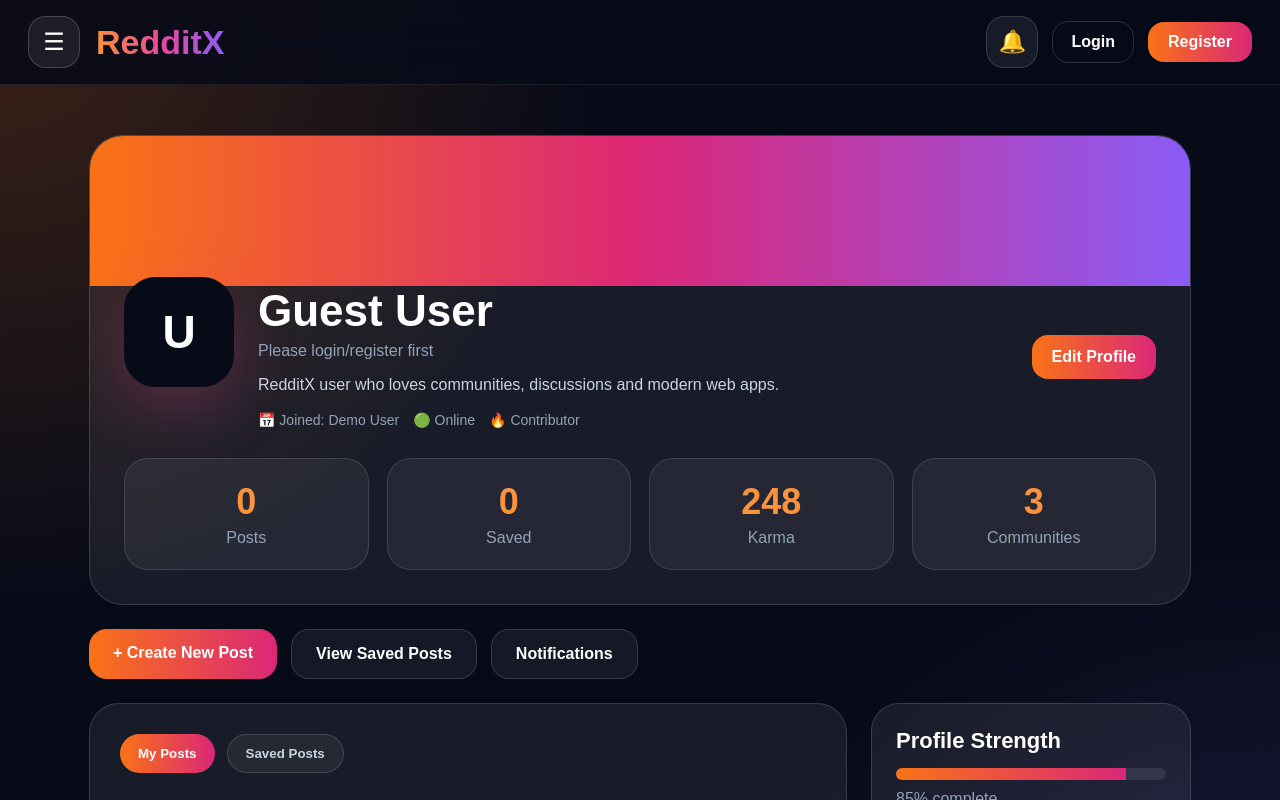
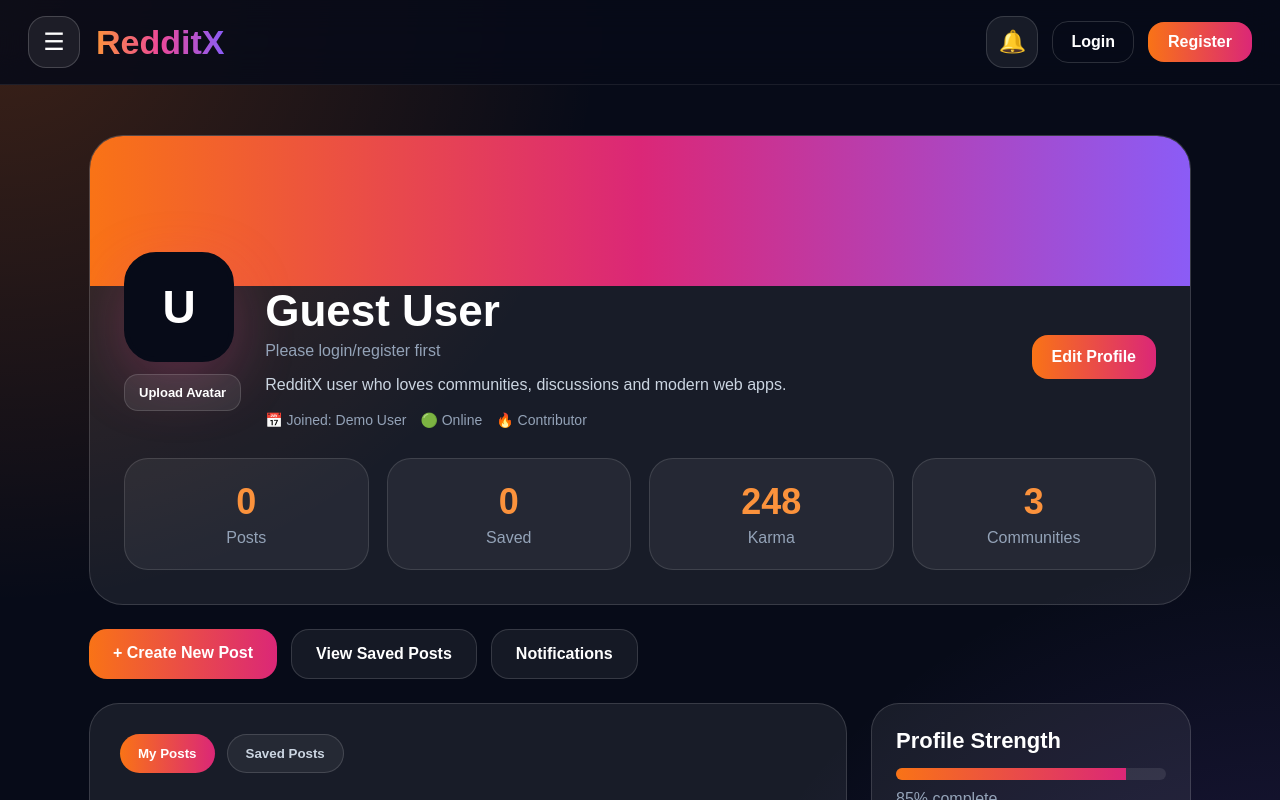
Before and after one commit to Kesarkarale/reddit-clone, a Next.js app: page /profile in a window 1280 px wide. Shown: the top 800 px of the page. Built offline with nearby package versions, Linux system fonts and the light colour scheme.

Commit message:
Update page.js

```diff
--- a/app/profile/page.js
+++ b/app/profile/page.js
@@ -8,6 +8,7 @@ export default function Profile() {
   const [posts, setPosts] = useState([]);
   const [savedPosts, setSavedPosts] = useState([]);
   const [tab, setTab] = useState("posts");
+  const [avatarImage, setAvatarImage] = useState("");
 
   useEffect(() => {
     const savedUser = JSON.parse(localStorage.getItem("redditxUser"));
@@ -17,9 +18,31 @@ export default function Profile() {
     setUser(savedUser);
     setPosts(savedPosts);
     setSavedPosts(saved);
+    setAvatarImage(savedUser?.avatar || "");
   }, []);
 
+  function handleAvatarUpload(e) {
+    const file = e.target.files[0];
+    if (!file) return;
+
+    const reader = new FileReader();
+
+    reader.onloadend = () => {
+      const updatedUser = {
+        ...user,
+        avatar: reader.result,
+      };
+
+      localStorage.setItem("redditxUser", JSON.stringify(updatedUser));
+      setUser(updatedUser);
+      setAvatarImage(reader.result);
+    };
+
+    reader.readAsDataURL(file);
+  }
+
   const karma = posts.reduce((total, post) => total + (post.votes || 1), 0);
+
   const joinedDate = user?.joinedAt
     ? new Date(user.joinedAt).toLocaleDateString()
     : "Demo User";
@@ -40,8 +63,26 @@ export default function Profile() {
           <div style={cover}></div>
 
           <div style={profileContent}>
-            <div style={avatar}>
-              {user?.username ? user.username.charAt(0).toUpperCase() : "U"}
+            <div>
+              <div style={avatar}>
+                {avatarImage ? (
+                  <img src={avatarImage} alt="avatar" style={avatarImg} />
+                ) : user?.username ? (
+                  user.username.charAt(0).toUpperCase()
+                ) : (
+                  "U"
+                )}
+              </div>
+
+              <label style={uploadBtn}>
+                Upload Avatar
+                <input
+                  type="file"
+                  accept="image/*"
+                  hidden
+                  onChange={handleAvatarUpload}
+                />
+              </label>
             </div>
 
             <div style={{ flex: 1 }}>
@@ -123,6 +164,7 @@ export default function Profile() {
                       <p style={meta}>r/{post.community || "general"}</p>
                       <h3 style={postTitle}>{post.title}</h3>
                       <p style={postText}>{post.content}</p>
+
                       <div style={postStats}>
                         <span>🔥 {post.votes || 1} votes</span>
                         <span>💬 {post.comments || 0} comments</span>
@@ -147,7 +189,9 @@ export default function Profile() {
                 ) : (
                   savedPosts.map((post) => (
                     <a key={post.id} href={`/post/${post.id}`} style={postItem}>
-                      <p style={meta}>Saved from r/{post.community || "general"}</p>
+                      <p style={meta}>
+                        Saved from r/{post.community || "general"}
+                      </p>
                       <h3 style={postTitle}>{post.title}</h3>
                       <p style={postText}>{post.content}</p>
                     </a>
@@ -250,6 +294,26 @@ const avatar = {
   fontSize: "46px",
   fontWeight: "900",
   boxShadow: "0 20px 60px rgba(236,72,153,.25)",
+  overflow: "hidden",
+};
+
+const avatarImg = {
+  width: "100%",
+  height: "100%",
+  objectFit: "cover",
+};
+
+const uploadBtn = {
+  display: "inline-block",
+  marginTop: 12,
+  padding: "10px 14px",
+  borderRadius: 14,
+  background: "rgba(255,255,255,.08)",
+  border: "1px solid rgba(255,255,255,.14)",
+  color: "white",
+  fontWeight: "900",
+  cursor: "pointer",
+  fontSize: 13,
 };
 
 const title = {
```
